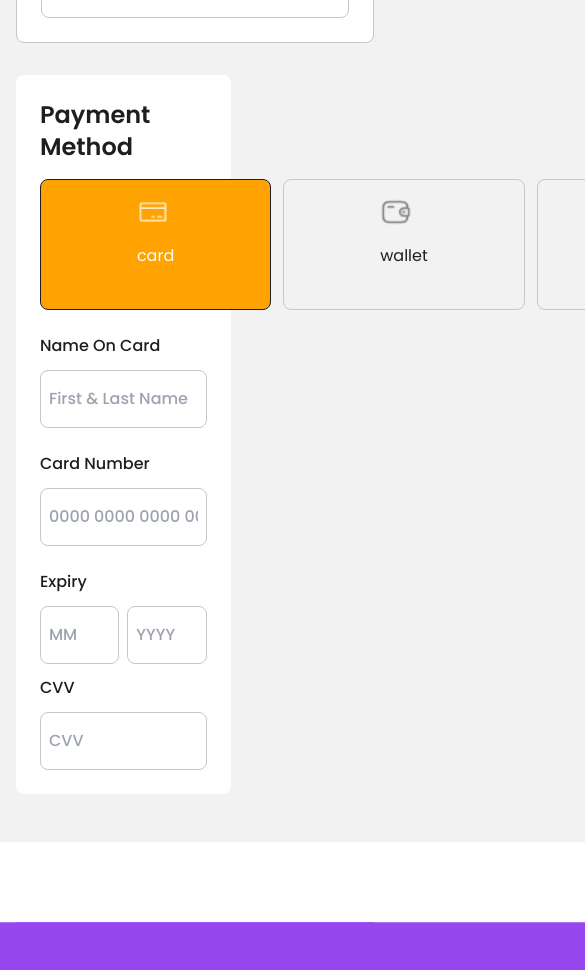
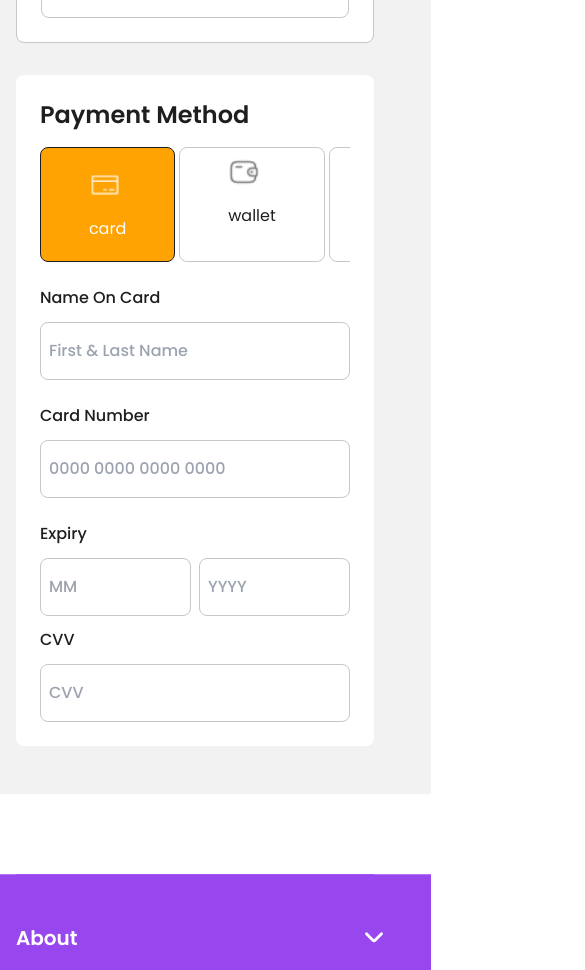
Before and after one commit to matusalab-dev/Gebeya, a Next.js app: page /checkout in a window 390 px wide. Shown: the part 1420-2390 px from the top of the page, 585 px wide, since content can reach past the window. Built offline with nearby package versions, Linux system fonts and the light colour scheme.

Commit message:
make checkout page responsive

```diff
--- a/src/app/checkout/page.jsx
+++ b/src/app/checkout/page.jsx
@@ -123,19 +123,19 @@ const CheckoutPage = () => {
           </div>
         </div>
       </div>
-      <div className="flex flex-col w-[60%] rounded-sm px-6 py-6 bg-background">
+      <div className="flex flex-col w-full lg:w-[60%] rounded-sm px-6 py-6 bg-background">
         <h4 className="text-2xl font-semibold capitalize">Payment Method</h4>
-        <div className="space-y-6">
-          <div className="flex justify-between gap-3 mt-4">
-            <div className="flex flex-col gap-4 px-24 py-4 border rounded-sm bg-orange text-background border-light_black">
+        <div className="flex-1 space-y-6">
+          <div className="flex justify-between gap-1 mt-4 overflow-x-scroll lg:gap-3">
+            <div className="flex flex-col justify-center gap-4 px-12 py-2 border rounded-sm lg:justify-normal lg:px-24 lg:py-4 bg-orange text-background border-light_black">
               <Image src={CardIcon} width="32" height="32" />
               <p>card</p>
             </div>
-            <div className="flex flex-col gap-4 px-24 py-4 border rounded-sm border-grey-200">
+            <div className="flex flex-col gap-4 px-12 py-2 border rounded-sm lg:px-24 lg:py-4 border-grey-200">
               <Image src={WalletIcon} width="32" height="32" />
               <p>wallet</p>
             </div>
-            <div className="flex flex-col items-center gap-4 px-16 py-4 border rounded-sm border-grey-200">
+            <div className="flex flex-col items-center gap-4 px-12 py-2 border rounded-sm lg:px-16 lg:py-4 border-grey-200">
               <Image src={BankTransferIcon} width="32" height="32" />
               <p>bank transfer</p>
             </div>
```
